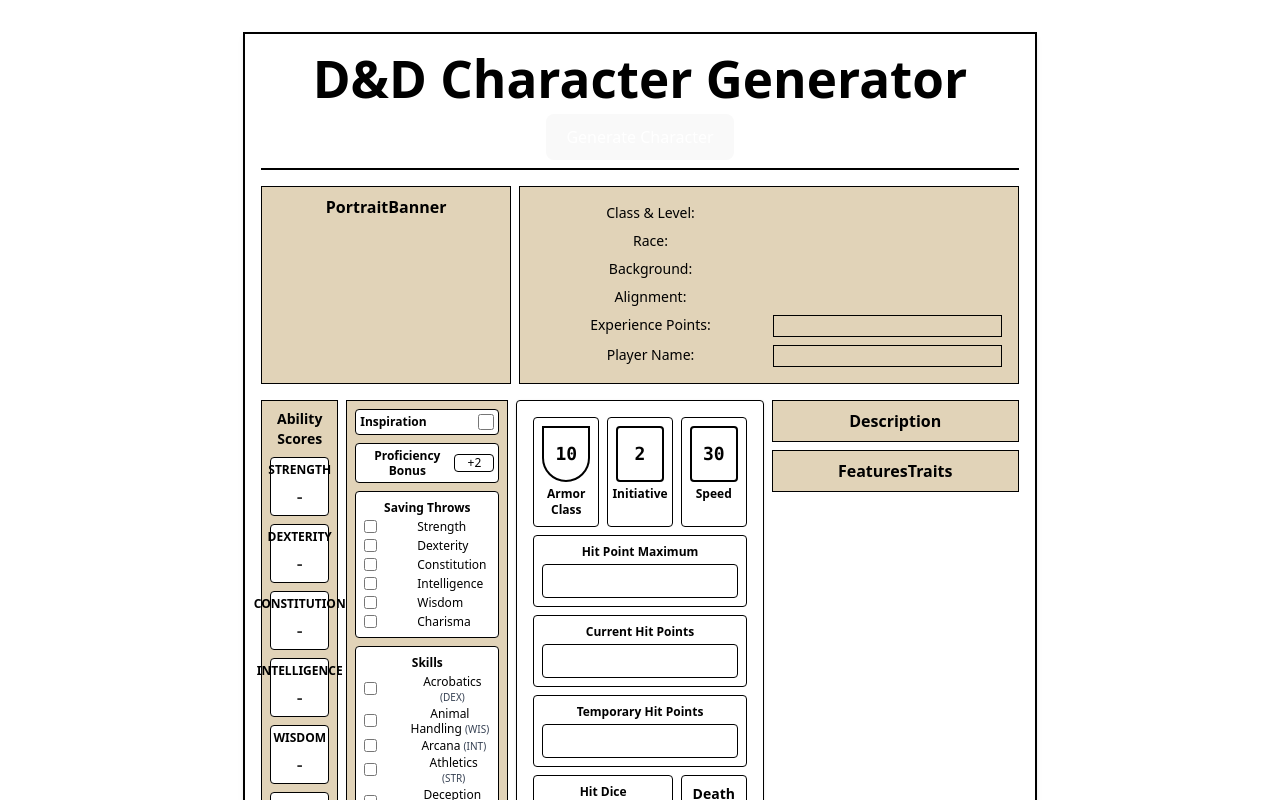
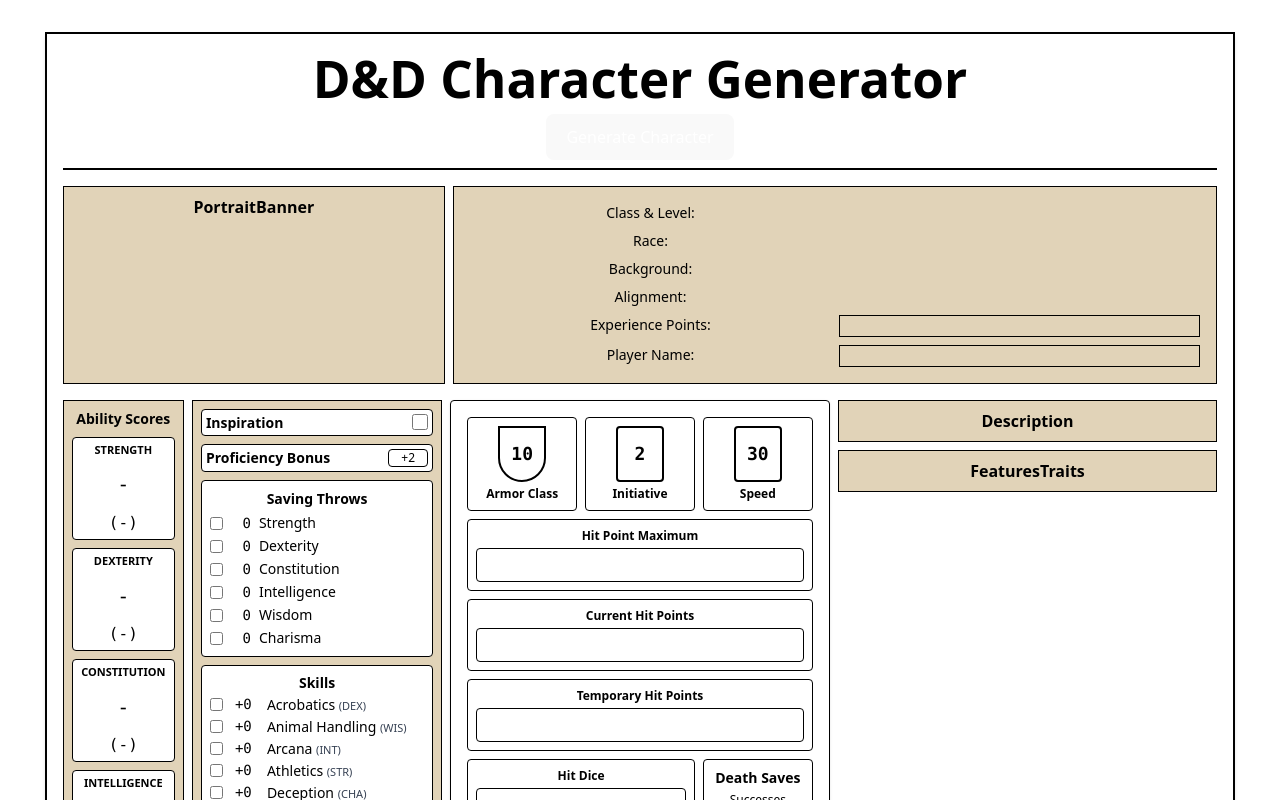
Before and after one commit to MarshaZeldenrust/FED, a React (Vite) app in the folder dnd-character-generator/: page / in a window 1280 px wide. Shown: the top 800 px of the page. Built offline with nearby package versions, Linux system fonts and the light colour scheme.

Commit message:
gewerkt aan een aantal belangrijkste functies zoals ability scores en dergelijke en de layout daarvan

```diff
--- a/dnd-character-generator/src/components/AbilityScores.jsx
+++ b/dnd-character-generator/src/components/AbilityScores.jsx
@@ -8,18 +8,28 @@
     'Charisma'
   ];
 
+  const getModifier = (score) => {
+    if (score === undefined) return '-';
+    const mod = Math.floor((score - 10) / 2); // Afronding naar beneden
+    return mod >= 0 ? `+${mod}` : mod; // Return met '+' voor positieve modifiers
+  };
+
   return (
     <div className="p-2 border border-black bg-[#e1d3b8] flex flex-col gap-2">
       <h3 className="font-bold text-center text-sm">Ability Scores</h3>
-      {abilities.map((ability) => (
-        <div
-          key={ability}
-          className="w-full aspect-square border border-black rounded bg-white flex flex-col justify-between items-center p-1"
-        >
-          <span className="text-xs font-bold">{ability.toUpperCase()}</span>
-          <span className="text-lg font-mono">{stats[ability.toLowerCase()] ?? '-'}</span>
-        </div>
-      ))}
+      {abilities.map((ability) => {
+        const score = stats[ability.toLowerCase()]; // Score ophalen uit stats
+        return (
+          <div
+            key={ability}
+            className="w-full aspect-square border border-black rounded bg-white flex flex-col justify-between items-center p-1"
+          >
+            <span className="text-[11px] font-bold">{ability.toUpperCase()}</span>
+            <span className="text-[20px] font-mono">{getModifier(score)}</span> {/* Weergeven modifier */}
+            <span className="text-[16px] font-mono">({score ?? '-'})</span> {/* Weergeven score */}
+          </div>
+        );
+      })}
     </div>
   );
 }
--- a/dnd-character-generator/src/components/CharacterSheet.jsx
+++ b/dnd-character-generator/src/components/CharacterSheet.jsx
@@ -36,7 +36,7 @@
 
   return (
 
-    <div className="w-[210mm] h-[297mm] bg-white mx-auto p-4 border-2 shadow-md text-black flex flex-col gap-4">
+    <div className="w-[315mm] h-[445.5mm] bg-white mx-auto p-4 border-2 shadow-md text-black flex flex-col gap-4">
 
       {/* Header */}
       <div className="text-center border-b-2 pb-2">
--- a/dnd-character-generator/src/components/SkillsETC.jsx
+++ b/dnd-character-generator/src/components/SkillsETC.jsx
@@ -1,3 +1,5 @@
+import { useState } from 'react';
+
 export function SkillsETC({ stats = {} }) {
   const skills = [
     { name: 'Acrobatics', ability: 'dexterity' },
@@ -29,14 +31,30 @@
     'charisma',
   ];
 
+  const proficiencyBonus = 2;
+  const [proficiencies, setProficiencies] = useState({});
+
+  const toggleProficiency = (skill) => {
+    setProficiencies((prev) => ({
+      ...prev,
+      [skill]: !prev[skill],
+    }));
+  };
+
   const getModifier = (score) => {
-    if (score === undefined) return '';
-    const mod = Math.floor((score - 10) / 2);
-    return mod >= 0 ? `+${mod}` : mod;
+    if (score === undefined) return 0;
+    return Math.floor((score - 10) / 2);
+  };
+
+  const getSkillTotal = (ability, name) => {
+    const mod = getModifier(stats[ability]);
+    const bonus = proficiencies[name] ? proficiencyBonus : 0;
+    const total = mod + bonus;
+    return total >= 0 ? `+${total}` : total;
   };
 
   return (
-    <div className="flex flex-col gap-2 p-2 border border-black bg-[#e1d3b8] text-xs leading-tight">
+    <div className="flex flex-col gap-2 p-2 border border-black bg-[#e1d3b8] text-sm leading-tight">
       {/* Inspiration */}
       <div className="flex justify-between items-center border p-1 rounded bg-white">
         <label className="font-semibold">Inspiration</label>
@@ -46,17 +64,22 @@
       {/* Proficiency Bonus */}
       <div className="flex justify-between items-center border p-1 rounded bg-white">
         <label className="font-semibold">Proficiency Bonus</label>
-        <input type="text" className="w-10 text-center border rounded text-xs" value="+2" readOnly />
+        <input
+          type="text"
+          className="w-10 text-center border rounded text-xs"
+          value={`+${proficiencyBonus}`}
+          readOnly
+        />
       </div>
 
       {/* Saving Throws */}
       <div className="border p-2 rounded bg-white">
-        <h4 className="font-bold text-center mb-1">Saving Throws</h4>
-        <div className="flex flex-col gap-1">
+        <h4 className="font-bold text-center mb-1 text-sm">Saving Throws</h4>
+        <div className="flex flex-col gap-[3px] text-sm">
           {savingThrows.map((ability) => (
             <label key={ability} className="flex items-center gap-2">
               <input type="checkbox" className="shrink-0" />
-              <span className="w-6 text-right font-mono">{getModifier(stats[ability])}</span>
+              <span className="w-5 text-right font-mono">{getModifier(stats[ability])}</span>
               <span className="capitalize">{ability}</span>
             </label>
           ))}
@@ -66,14 +89,21 @@
       {/* Skills */}
       <div className="border p-2 rounded bg-white">
   <h4 className="font-bold text-center mb-1">Skills</h4>
-        <div className="flex flex-col gap-[2px]">
+  <div className="flex flex-col gap-[4.5px] text-[14px]">
     {skills.map((skill) => (
-            <label key={skill.name} className="flex items-center gap-2">
-              <input type="checkbox" className="shrink-0" />
-              <span className="w-6 text-right font-mono">{getModifier(stats[skill.ability])}</span>
-              <span className="flex-grow break-words">
+      <label key={skill.name} className="flex items-center gap-3">
+        <input
+          type="checkbox"
+          checked={!!proficiencies[skill.name]}
+          onChange={() => toggleProficiency(skill.name)}
+          className="shrink-0"
+        />
+        <span className="w-5 text-left font-mono text-[14px]">
+          {getSkillTotal(skill.ability, skill.name)}
+        </span>
+        <span className="flex-grow break-words text-left">
           {skill.name}{' '}
-                <span className="text-[10px] text-gray-700">
+          <span className="text-[11px] text-gray-700">
             ({skill.ability.slice(0, 3).toUpperCase()})
           </span>
         </span>
@@ -81,6 +111,7 @@
     ))}
   </div>
 </div>
+
     </div>
   );
 }
```
Lines whose indentation alone changed are shown as unchanged.
